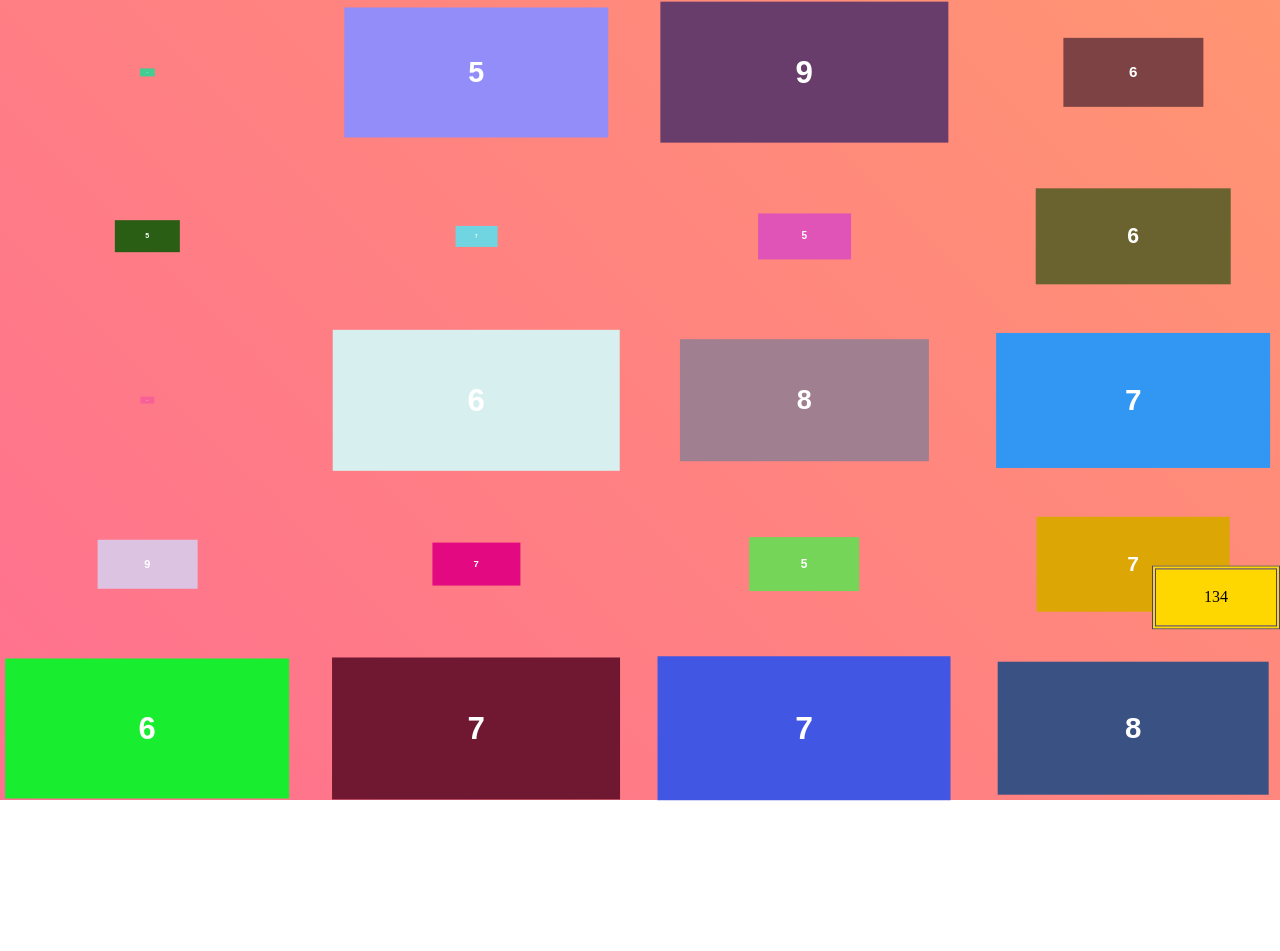
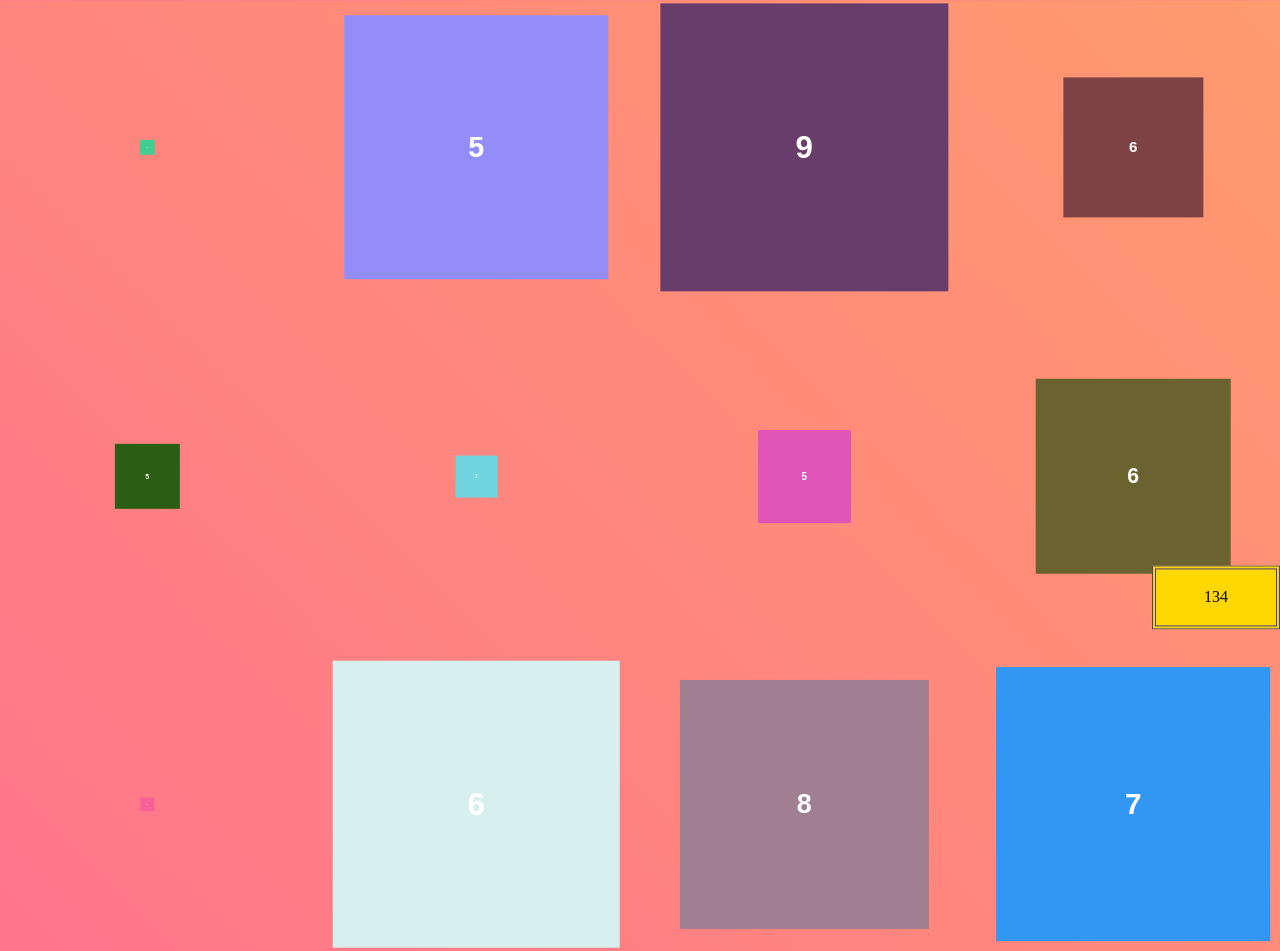
Before and after one commit to reactNoobie/minions, a plain HTML site: page index.html in a window 1280 px wide. Shown: the top 951 px of the page. Before the commit the page ends 800 px from the top, so only its background shows below. Drawn offline with Linux system fonts and the light colour scheme.

Commit message:
Changed minion heights to be same as widths

```diff
--- a/styles/style.css
+++ b/styles/style.css
@@ -57,8 +57,8 @@ html {
 .container {
     display: grid;
     grid-template-columns: repeat(4, 23vw);
-    grid-auto-rows: 18vh;
-    gap: calc(10vh / 4) calc(8vw / 3);
+    grid-auto-rows: 23vw;
+    gap: calc(8vw / 3) calc(8vw / 3);
 }
 
 .minion {
```
